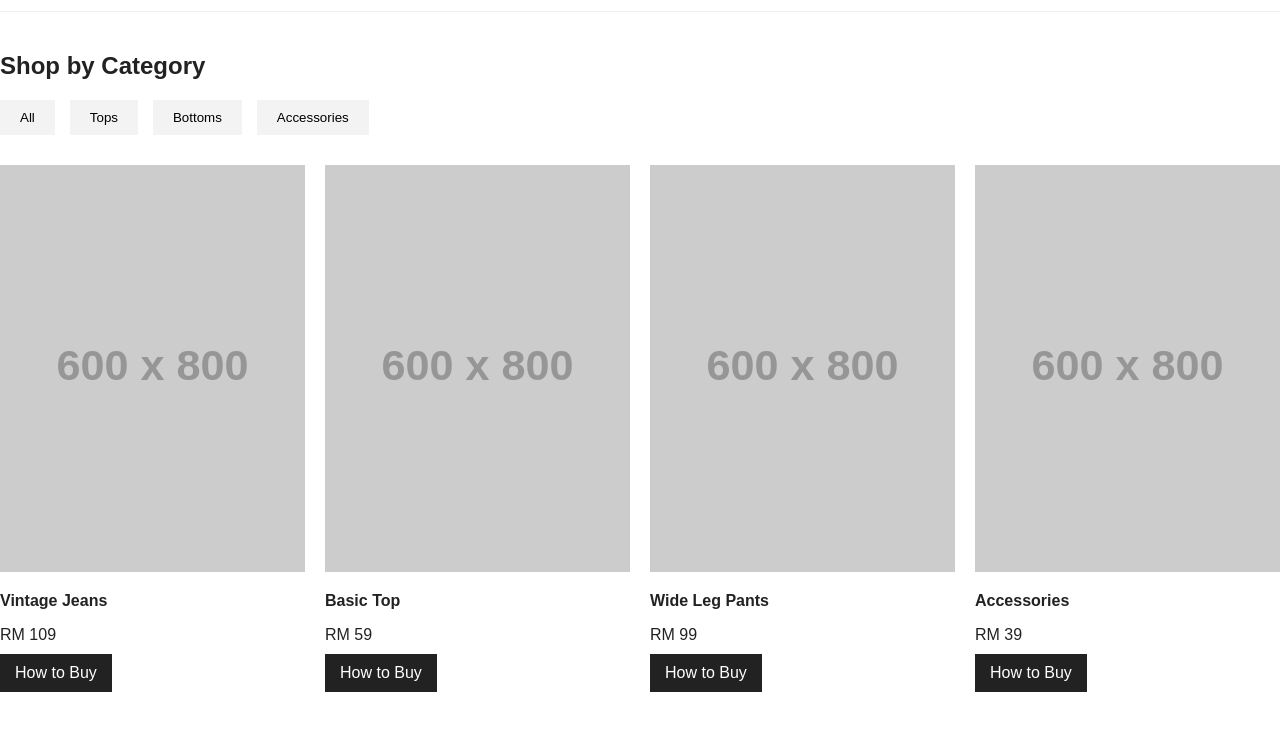
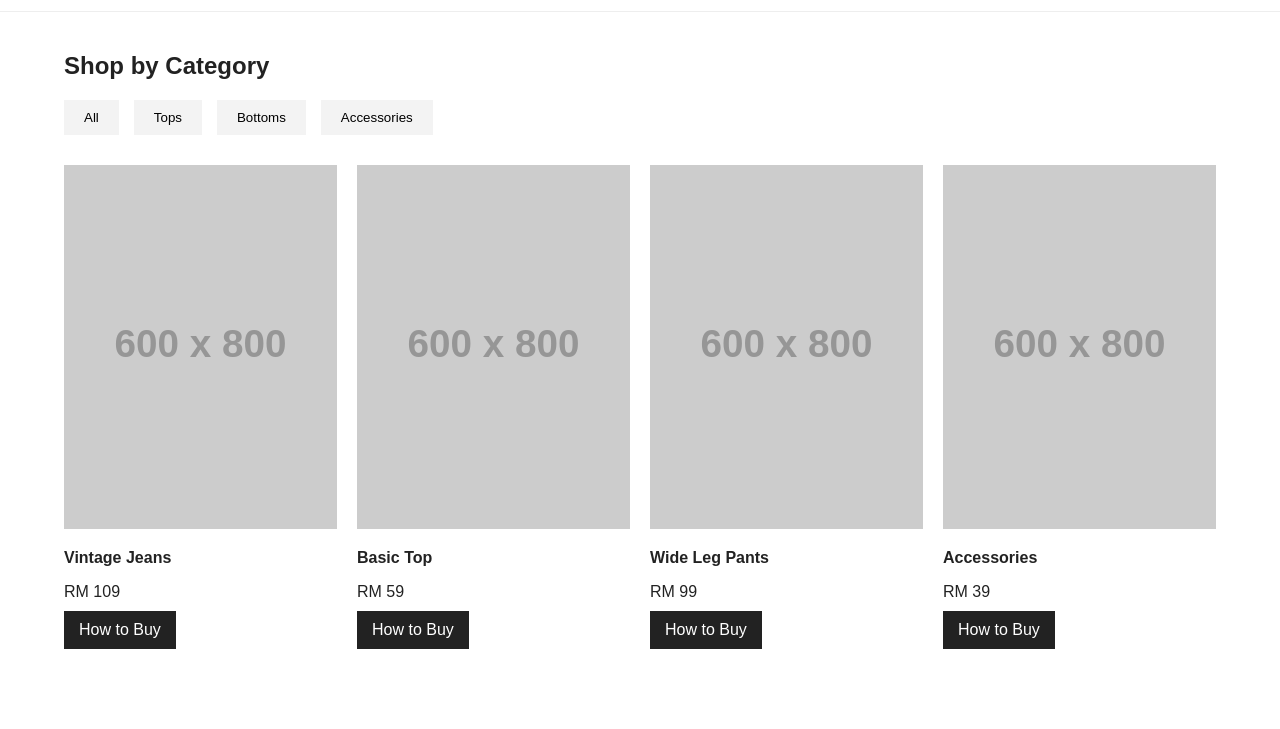
Before and after one commit to barbariangirllls/my-shop, a plain HTML site: page index.html in a window 1280 px wide. Shown: the part 71-800 px from the top of the page. Drawn offline with Linux system fonts and the light colour scheme; placeholder pictures from the web are drawn by us.

Commit message:
Update index.html

```diff
--- a/index.html
+++ b/index.html
@@ -183,6 +183,26 @@ header {
     font-size: 11px;
     letter-spacing: 1.5px;
 }
+/* Shop Content Layout */
+
+.shop-content {
+    max-width: 1600px;
+    margin: 0 auto;
+    padding: 0 5%;
+    box-sizing: border-box;
+}
+
+.shop-content h2 {
+    margin-top: 0;
+    margin-bottom: 20px;
+}
+
+/* Mobile Layout */
+@media (max-width: 600px) {
+    .shop-content {
+        padding: 0 15px;
+    }
+}
     </style>
 </head>
 
@@ -194,7 +214,7 @@ header {
         CONTACT
     </button>
 </header>
-
+    <main class="shop-content">
     <h2>Shop by Category</h2>
 
     <div class="categories">
@@ -251,6 +271,7 @@ header {
         </div>
 
     </div>
+</main>
 <!-- Contact Popup -->
 <div id="contactModal" class="modal">
 
```
